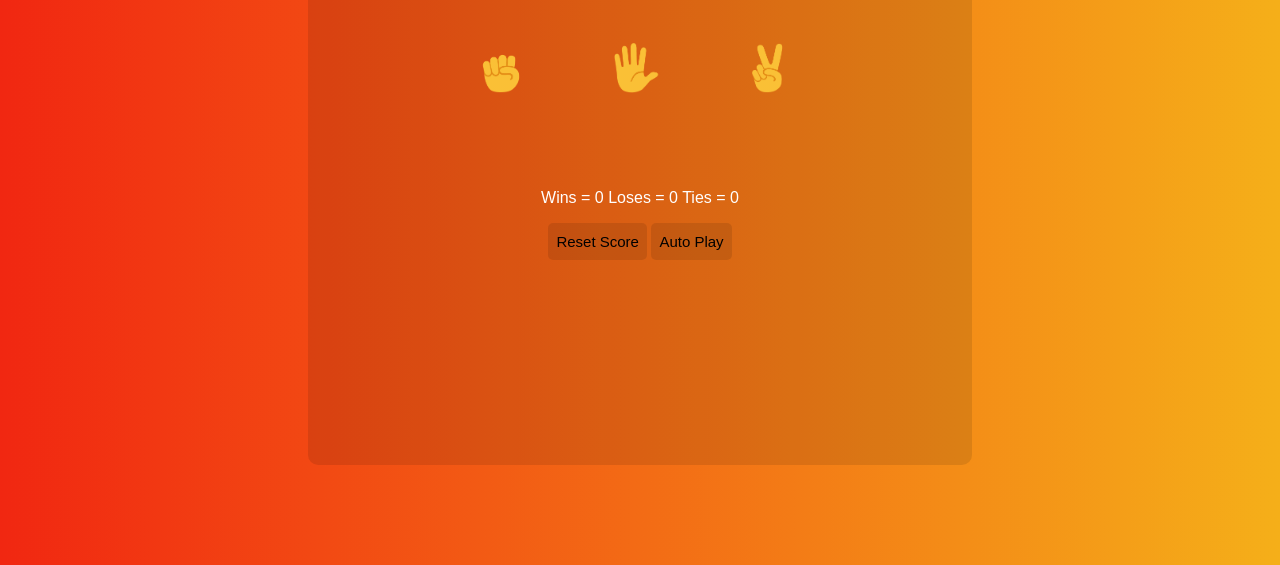
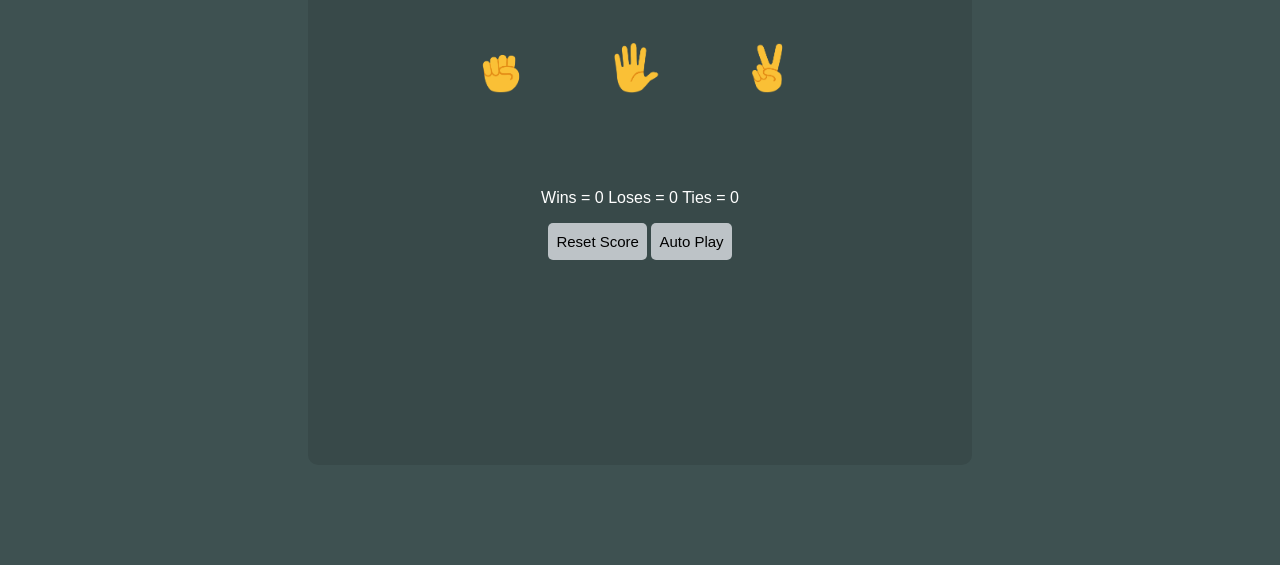
Before and after one commit to mnscoding/RockPaperScissors, a plain HTML site: page index.html in a window 1280 px wide. Shown: the part 235-800 px from the top of the page. Drawn offline with Linux system fonts and the light colour scheme.

Commit message:
Updated 2025

```diff
--- a/style.css
+++ b/style.css
@@ -1,5 +1,6 @@
 body{
     background: linear-gradient(to right, #f12711, #f5af19);
+    background: #3E5151;
     color: white;
     font-family: arial;
 
@@ -42,6 +43,7 @@ body{
 
 .reset-score-button, .auto-play-button{
     background-color: rgba(0,0,0,.1);
+    background-color: #bdc3c7;
     border: none;
     font-size: 15px;
     padding: 10px 8px;
```
